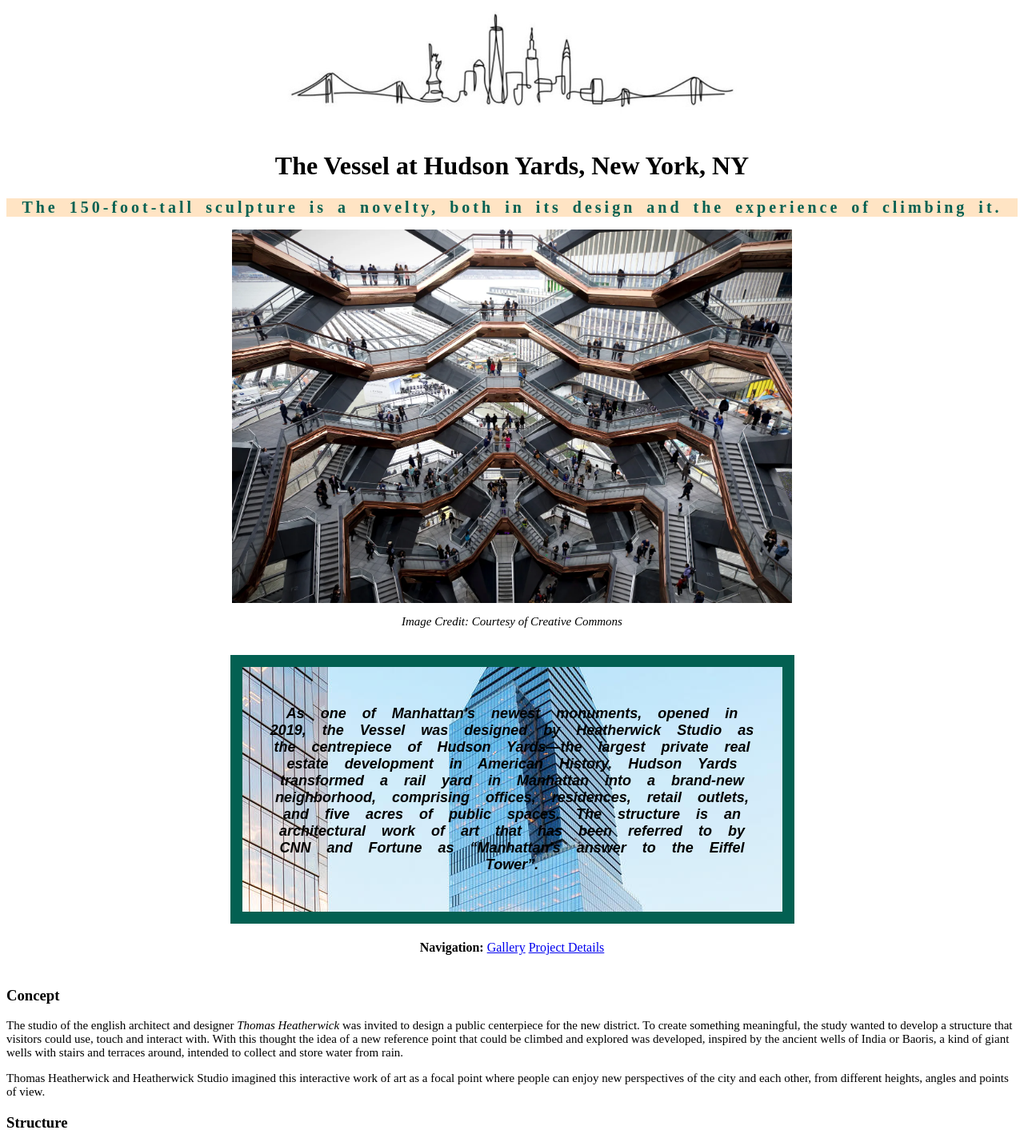
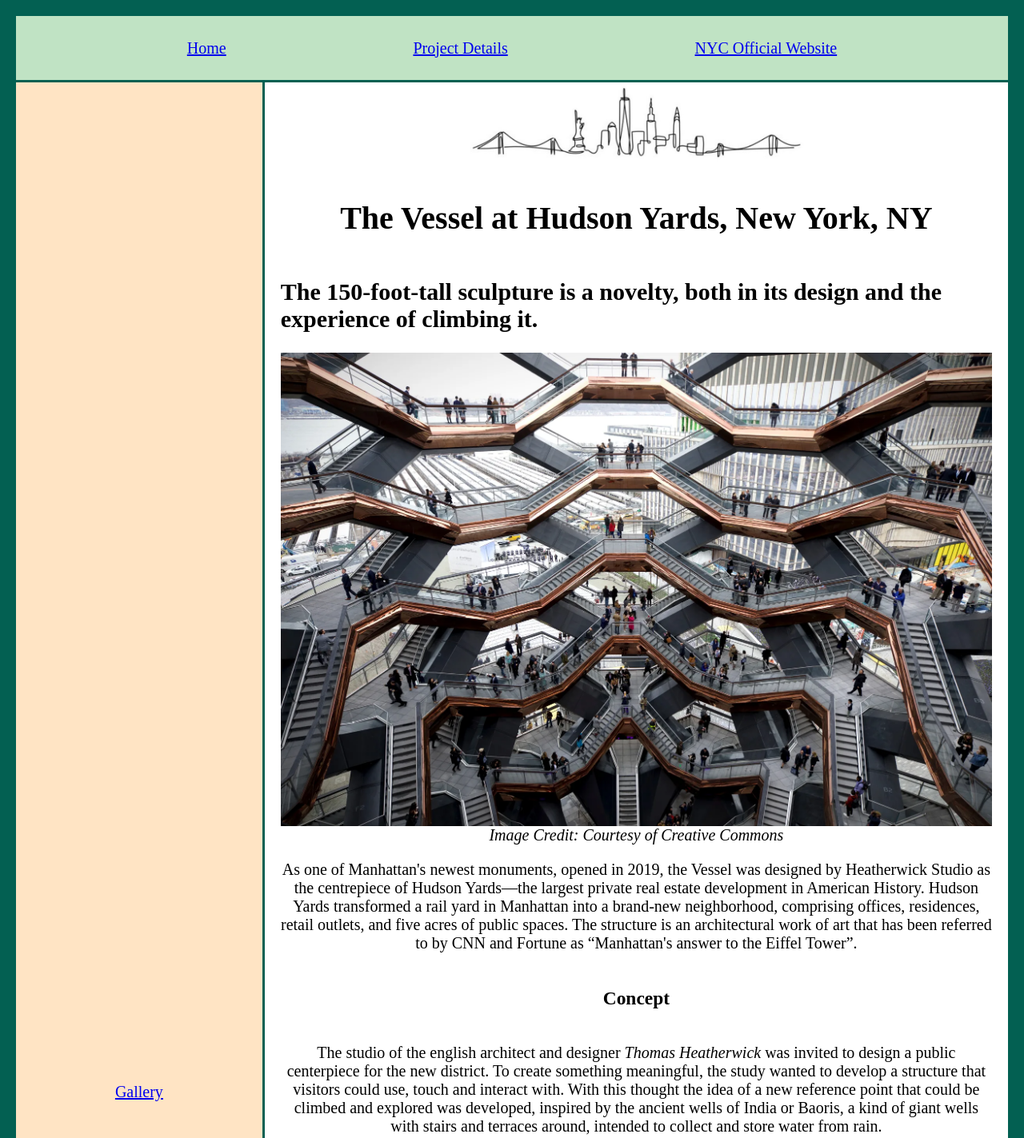
Before and after one commit to RubenCulebro/CP1211_Assignment2, a plain HTML site: page index.html in a window 1280 px wide. Shown: the top 1423 px of the page at 80% size. Drawn offline with Linux system fonts and the light colour scheme.

Commit message:
Add Index Assignment 3

```diff
--- a/index.html
+++ b/index.html
@@ -1,62 +1,29 @@
-<!DOCTYPE html>
 <html lang="en">
+    <head>
         <head>
             <meta charset="utf-8">
                 <title>The Vessel at Hudson Yards</title>
                     <meta name="Vessel Public Landmark" content="An open-air sculpture offers singular views of the New York waterfront" />
-                <link rel="stylesheet" href="styles.css">
-                    <style>
-                        img {
-                            display: block;
-                            margin-left: auto;
-                            margin-right: auto;
-                        }
-                        p.a {
-                            font-family: Arial, Helvetica, sans-serif;
-                            font-weight: 700;
-                            font-style: italic;
-                            font-size: 18px;
-                            color: black;
-                            word-spacing: 15px;
-                        }
-                        div.center {
-                            background-image: url("Vessel03.jpg");
-                            width: 615px;
-                            border: 15px solid rgb(3, 96, 82);
-                            padding: 30px;
-                            margin: auto;
-                            text-align: center;
-                        }
-                        div.video {
-                            background-color: bisque;
-                            width: 700px;
-                            border: 15px solid rgb(3, 96, 82);
-                            padding: 30px;
-                            margin: auto;
-                            text-align: center;
-                        }
-                        #tablecenter {
-                            margin-left:auto;
-                            margin-right:auto;
-                        }
-                    </style>
+                        <link rel="stylesheet" href="index.css">
+                        <link rel="stylesheet" href="basic.css">
     </head>
     <body>
-    <img src="Vessel0.jpg" alt="New York Skyline" width="600" height="160">
-    <h1 style="text-align: center;">The Vessel at Hudson Yards, New York, NY</h1>
+        <div class="container">
+            <div class="header">
+                <div><a href="index.html">Home</a></div>
+                <div><a href="details.html">Project Details</a></div>
+                <div><a href="https://www.nyc.gov">NYC Official Website</a></div>
+            </div>
+            <div class="menu">
+                <div><a href="gallery.html">Gallery</a></div>
+            </div>
+            <div class="content">
+                <img src="Vessel0.jpg" alt="New York Skyline" width = 50%>
+                <h1>The Vessel at Hudson Yards, New York, NY</h1>
                     <h2>The 150-foot-tall sculpture is a novelty, both in its design and the experience of climbing it.</h2>
-        <img src="Vessel01.jpg" alt="View of the inside of the Vessel" width="700">
-            <p style="text-align: center;"><cite>Image Credit: Courtesy of Creative Commons</cite> </p><br>
-            <div class="center"><p class="a">As one of Manhattan&apos;s newest monuments, opened in 2019, the Vessel was designed by Heatherwick Studio as the centrepiece of Hudson Yards—the largest private real estate development in American History. Hudson Yards transformed a rail yard in Manhattan into a brand&#8209;new neighborhood, comprising offices, residences, retail outlets, and five acres of public spaces. The structure is an architectural work of art that has been referred to by CNN and Fortune as <q>Manhattan&apos;s answer to the Eiffel Tower</q>.</p></div><br>
-                <table id="tablecenter">
-                    <tbody>
-                        <tr>
-                            <td><b>Navigation:</b></td>
-                            <td><a href="gallery.html">Gallery</a></td>
-                            <td><a href="details.html">Project Details</a></td>
-                        </tr>
-                    </tbody>
-                </table><br>
+                        <img src="Vessel01.jpg" alt="View of the inside of the Vessel" width= 100%>
+                            <cite>Image Credit: Courtesy of Creative Commons</cite>
+                        <p>As one of Manhattan&apos;s newest monuments, opened in 2019, the Vessel was designed by Heatherwick Studio as the centrepiece of Hudson Yards—the largest private real estate development in American History. Hudson Yards transformed a rail yard in Manhattan into a brand&#8209;new neighborhood, comprising offices, residences, retail outlets, and five acres of public spaces. The structure is an architectural work of art that has been referred to by CNN and Fortune as <q>Manhattan&apos;s answer to the Eiffel Tower</q>.</p>
                         <h3>Concept</h3>
                             <p>The studio of the english architect and designer <i>Thomas Heatherwick</i> was invited to design a public centerpiece for the new district. To create something meaningful, the study wanted to develop a structure that visitors could use, touch and interact with. With this thought the idea of a new reference point that could be climbed and explored was developed, inspired by the ancient wells of India or Baoris, a kind of giant wells with stairs and terraces around, intended to collect and store water from rain.</p>
                             <p>Thomas Heatherwick and Heatherwick Studio imagined this interactive work of art as a focal point where people can enjoy new perspectives of the city and each other, from different heights, angles and points of view.</p>
@@ -68,8 +35,9 @@
                         <h3>Cost</h3>
                             <p>Although Vessel had originally been slated to cost $75 million, the projections were later revised to between $150 and $200 million. Heatherwick attributed the greatly increased price tag to the complexity of building the steel pieces.</p>
                     <h2> Vessel opens to the world</h2>
-            <div class="video"><video width="700" controls>
-                <source src="The_Hudson_Yards_Opening_Ceremony.mp4" type="video/mp4"></video><br></div>
+                    <iframe width= 100% height="315" src="https://www.youtube.com/embed/shjcEHR1_Tw" title="YouTube video player" frameborder="0" allow="accelerometer; autoplay; clipboard-write; encrypted-media; gyroscope; picture-in-picture; web-share" allowfullscreen></iframe>
+            </div>
+            <div class="footer">
                 <h3>Join our newsletter</h3>
                     <form action="index.html">
                         <label for="fname">First name:</label>
@@ -81,6 +49,7 @@
                         <input type="submit" value="Submit">
                     </form>
                     <p>Click the "Submit" button to complete registration.</p>
-
+            </div>
+        </div>
     </body>
 </html>
```
Lines whose indentation alone changed are shown as unchanged.
